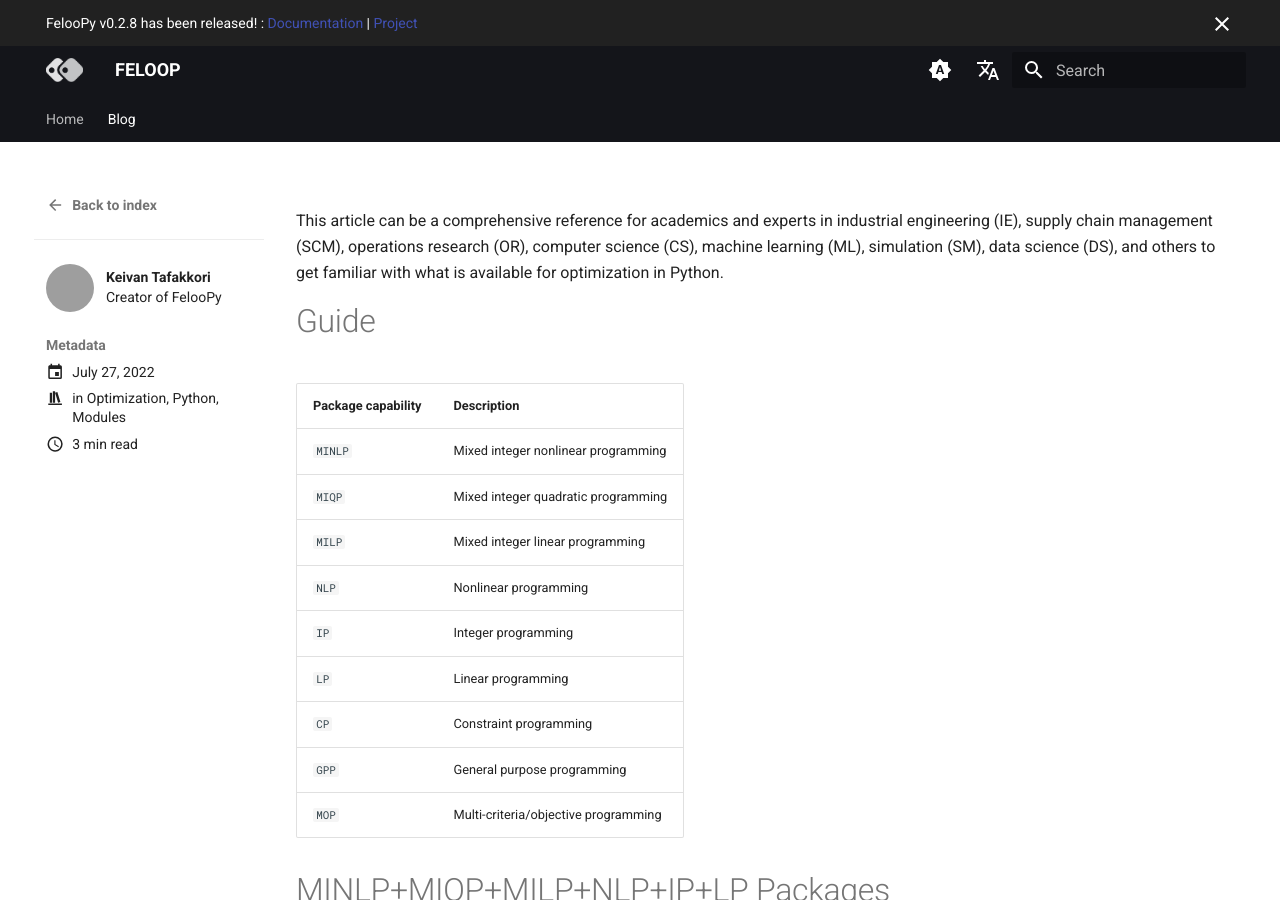
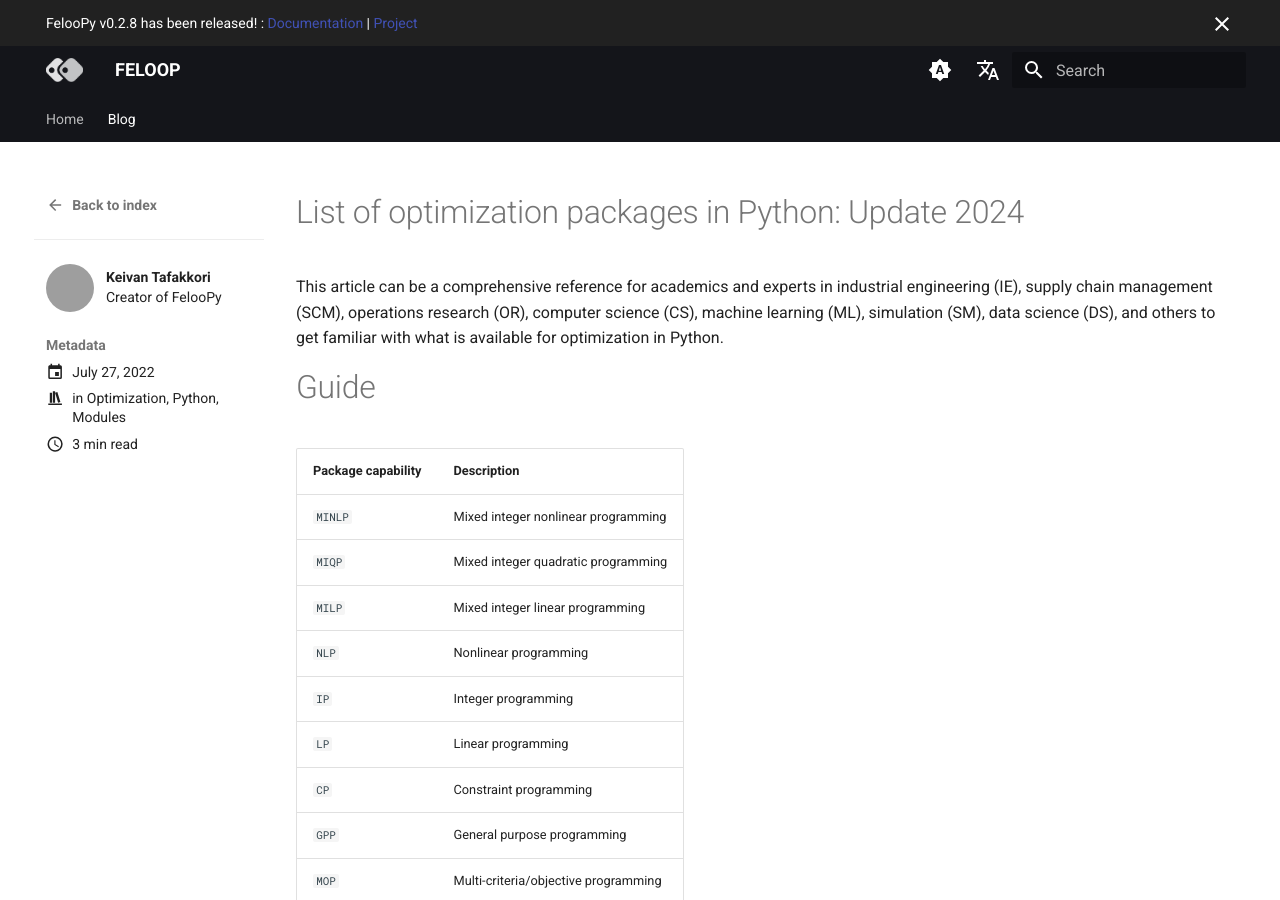
Before and after one commit to ktafakkori/ktafakkori.github.io, an MkDocs documentation site: the page built from docs/blog/posts/post-1.md, in a window 1280 px wide and 900 px high. Built offline with MkDocs 1.6.1 and Material for MkDocs 9.7.7, drawn with Linux system fonts in a browser that asks for light colours; comment, search, counter and statistics services are not loaded; grey boxes are pictures that could not be loaded.

Commit message:
revised files.

```diff
--- a/docs/blog/posts/post-1.md
+++ b/docs/blog/posts/post-1.md
@@ -8,9 +8,11 @@ categories:
   - Modules
 authors:
   - ktafakkori
-slug: "optimization-packages-in-python-list"
+slug: optimization-packages-in-python-list
 comments: true
 ---
+
+# List of optimization packages in Python: Update 2024
 
 This article can be a comprehensive reference for academics and experts in industrial engineering (IE), supply chain management (SCM), operations research (OR), computer science (CS), machine learning (ML), simulation (SM), data science (DS), and others to get familiar with what is available for optimization in Python.
 
--- a/mkdocs.yml
+++ b/mkdocs.yml
@@ -61,7 +61,9 @@ theme:
 
 plugins:
   - search
-  - blog
+  - blog:
+      post_url_format: "{slug}"
+
   - rss:
       match_path: blog/posts/.*
       date_from_meta:
```
